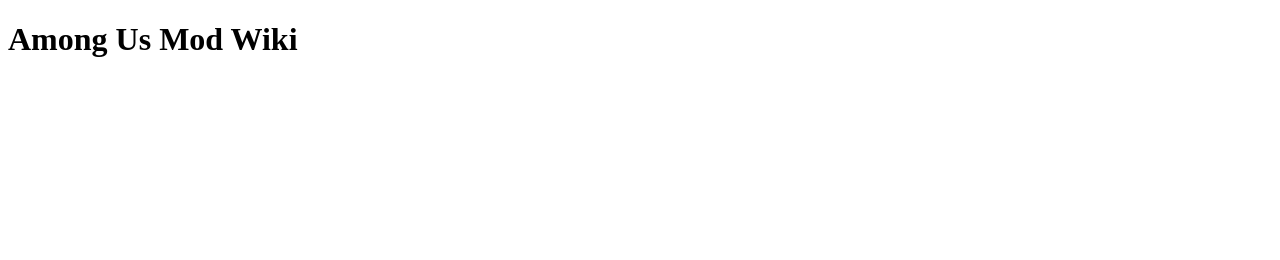
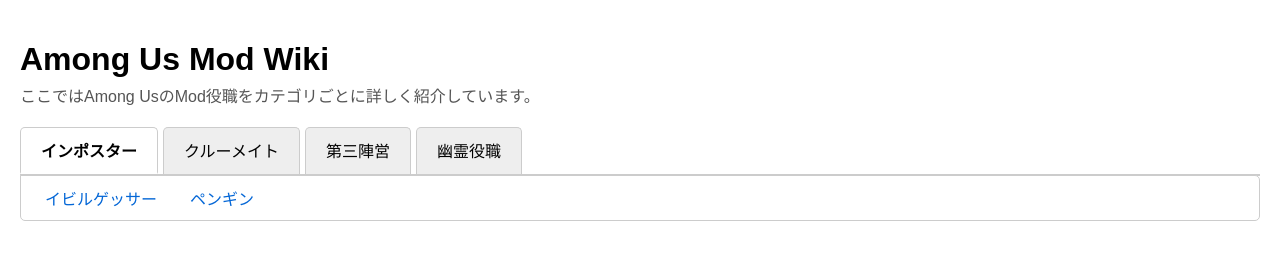
Before and after one commit to Tabasco1410/AmongUsModwiki, a plain HTML site: page index.html in a window 1280 px wide. Drawn offline with Linux system fonts and the light colour scheme; no server answers.

Commit message:
Update index.html

```diff
--- a/index.html
+++ b/index.html
@@ -3,44 +3,161 @@
 <head>
   <meta charset="UTF-8" />
   <title>Among Us Mod Wiki</title>
-  <link rel="stylesheet" href="style.css" />
+  <style>
+    body {
+      font-family: Arial, sans-serif;
+      padding: 20px;
+      margin: 0;
+    }
+    h1 {
+      margin-bottom: 0;
+    }
+    p.description {
+      margin-top: 5px;
+      color: #555;
+    }
+    /* タブのスタイル */
+    .tabs {
+      margin-top: 20px;
+      display: flex;
+      border-bottom: 2px solid #ccc;
+    }
+    .tab {
+      padding: 10px 20px;
+      cursor: pointer;
+      border: 1px solid #ccc;
+      border-bottom: none;
+      background: #eee;
+      margin-right: 5px;
+      border-top-left-radius: 5px;
+      border-top-right-radius: 5px;
+      user-select: none;
+      transition: background 0.3s;
+    }
+    .tab.active {
+      background: white;
+      border-bottom: 2px solid white;
+      font-weight: bold;
+    }
+    /* サブバーの役職リスト */
+    .subbar {
+      border: 1px solid #ccc;
+      padding: 10px 15px;
+      background: white;
+      border-radius: 0 5px 5px 5px;
+      margin-top: -1px;
+    }
+    .subbar ul {
+      list-style: none;
+      padding-left: 0;
+      margin: 0;
+      display: flex;
+      gap: 15px;
+      flex-wrap: wrap;
+    }
+    .subbar ul li a {
+      text-decoration: none;
+      color: #0366d6;
+      padding: 5px 8px;
+      border: 1px solid transparent;
+      border-radius: 3px;
+      transition: background-color 0.2s;
+    }
+    .subbar ul li a:hover {
+      background-color: #d0e7ff;
+      border-color: #0366d6;
+    }
+  </style>
 </head>
 <body>
+
   <h1>Among Us Mod Wiki</h1>
-  <div id="role-list"></div>
+  <p class="description">ここではAmong UsのMod役職をカテゴリごとに詳しく紹介しています。</p>
 
-  <script>
-    fetch('roles.json')
-      .then(response => response.json())
-      .then(data => {
-        const container = document.getElementById('role-list');
-        data.forEach(role => {
-          const roleDiv = document.createElement('div');
-          roleDiv.className = 'role-container';
-          roleDiv.innerHTML = `
-            <img src="${role.image}" alt="${role.jp_name}" style="width:100px; height:auto;" />
-            <div class="role-info">
-              <h2>${role.jp_name} (${role.name})</h2>
-              <div style="display:flex; align-items:center; gap:10px;">
-                ${role.buttonText ? `<button class="kill-btn">${role.buttonText}</button>` : ''}
-                <p>${role.description}</p>
-              </div>
-            </div>
-          `;
-          container.appendChild(roleDiv);
+  <div class="tabs" id="tabs">
+    <!-- JSでタブ追加 -->
+  </div>
 
-          // ボタンのマウスオーバー動作（クリックじゃなくて）
-          const btn = roleDiv.querySelector('button.kill-btn');
-          if (btn) {
-            btn.addEventListener('mouseenter', () => {
-              alert(`${role.jp_name}キルボタン`);
-            });
-          }
-        });
-      })
-      .catch(error => {
-        console.error('JSON読み込みエラー:', error);
-      });
-  </script>
+  <div class="subbar" id="subbar" style="display:none;">
+    <ul id="subroles">
+      <!-- JSでサブ役職リンク追加 -->
+    </ul>
+  </div>
+
+<script>
+  // カテゴリとサブ役職のデータ（必要に応じてJSONファイルからfetchでもOK）
+  const data = {
+    impostor: {
+      label: "インポスター",
+      roles: [
+        {key: "evil_guesser", label: "イビルゲッサー"},
+        {key: "penguin", label: "ペンギン"},
+      ],
+    },
+    crewmate: {
+      label: "クルーメイト",
+      roles: [
+        {key: "doctor", label: "ドクター"},
+        {key: "bait", label: "ベイト"},
+      ],
+    },
+    third_faction: {
+      label: "第三陣営",
+      roles: [
+        {key: "jackal", label: "ジャッカル"},
+        {key: "arsonist", label: "アーソニスト"},
+      ],
+    },
+    ghost: {
+      label: "幽霊役職",
+      roles: [
+        {key: "ghost_botaner", label: "ゴーストボタナー"},
+        {key: "hallucination", label: "ハルシネーション"},
+      ],
+    },
+  };
+
+  const tabsContainer = document.getElementById('tabs');
+  const subbar = document.getElementById('subbar');
+  const subrolesUl = document.getElementById('subroles');
+
+  // タブを作る関数
+  function createTabs() {
+    for (const [key, cat] of Object.entries(data)) {
+      const tab = document.createElement('div');
+      tab.className = 'tab';
+      tab.textContent = cat.label;
+      tab.dataset.key = key;
+      tab.addEventListener('click', () => selectTab(key));
+      tabsContainer.appendChild(tab);
+    }
+  }
+
+  // タブ選択時に呼ばれる
+  function selectTab(key) {
+    // タブのactive切り替え
+    [...tabsContainer.children].forEach(tab => {
+      tab.classList.toggle('active', tab.dataset.key === key);
+    });
+
+    // サブ役職を表示
+    subrolesUl.innerHTML = '';
+    data[key].roles.forEach(role => {
+      const li = document.createElement('li');
+      const a = document.createElement('a');
+      a.href = `pages/role.html?category=${key}&role=${role.key}`;
+      a.textContent = role.label;
+      li.appendChild(a);
+      subrolesUl.appendChild(li);
+    });
+
+    subbar.style.display = 'block';
+  }
+
+  createTabs();
+  // 最初は一番目のカテゴリを選択
+  selectTab(Object.keys(data)[0]);
+</script>
+
 </body>
 </html>
```
